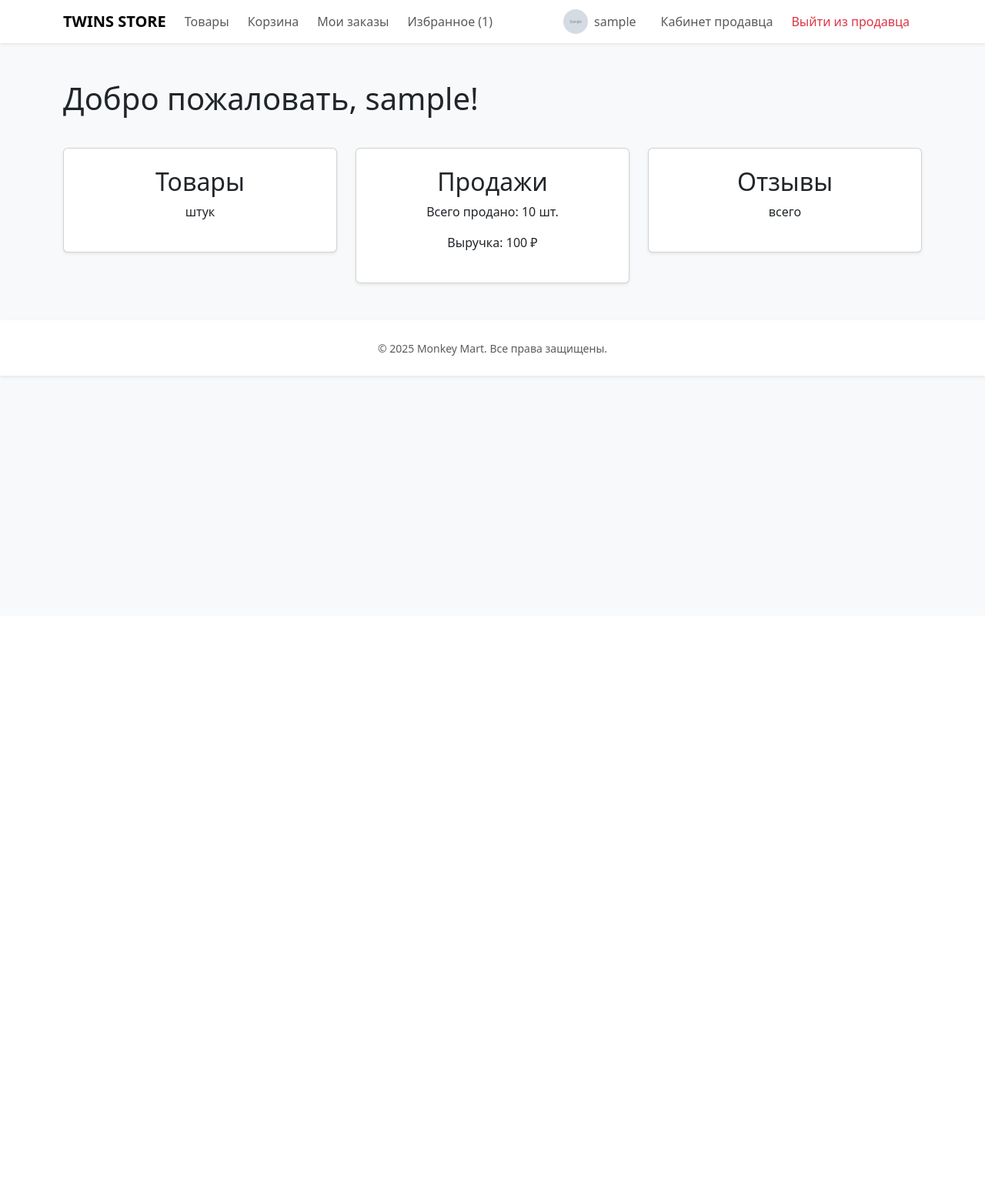
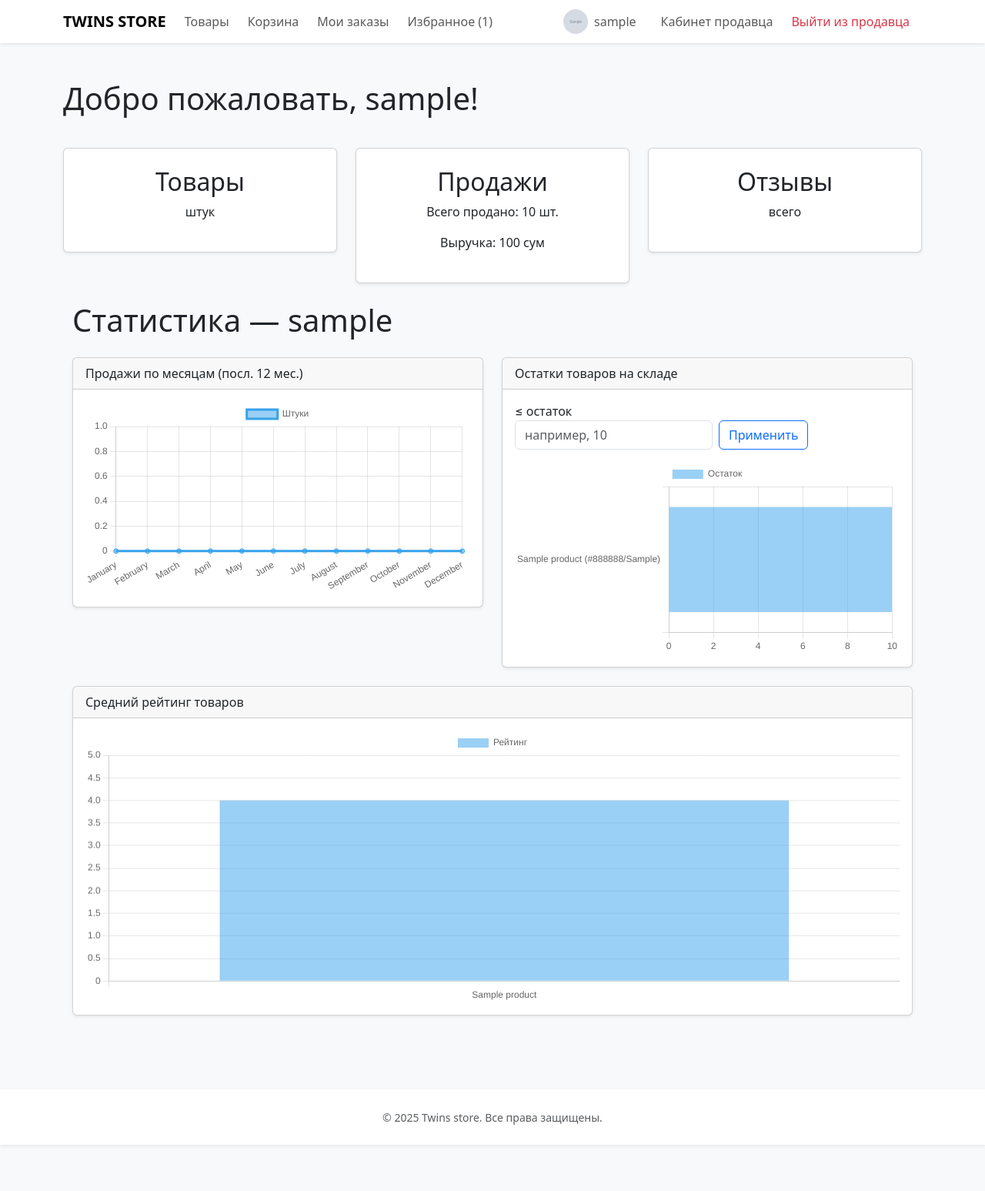
Before and after one commit to baxtiyorsamugov/marketplace, a Django app: page /sellers/dashboard/ in a window 1280 px wide. Shown: the whole page at 77% size. Before the commit the page ends 491 px from the top, so only its background shows below. Run offline with Django 4.2, Linux system fonts and the light colour scheme; a user stored in the database is signed in; tables that the repository leaves empty hold one stand-in row (values such as "Sample post"); grey boxes marked "Sample" are stand-in pictures.

Commit message:
added statistics for seller with diagrams

```diff
--- a/sellers/views.py
+++ b/sellers/views.py
@@ -13,7 +13,9 @@
 from orders.models import OrderItem
 from reviews.models import Review
 from reviews.forms import SellerResponseForm
-from django.db.models import Sum, F
+from django.db.models import Sum, F, Count, Avg
+from django.utils import timezone
+import calendar
 from django.http import JsonResponse
 
 
@@ -34,6 +36,58 @@
     def get_context_data(self, **ctx):
         ctx = super().get_context_data(**ctx)
         profile = self.request.user.sellerprofile
+
+        # ----- 1) данные по продажам (как было) -----
+        now = timezone.now()
+        one_year_ago = now.replace(year=now.year - 1)
+        sales = (OrderItem.objects
+                 .filter(variant__product__seller=profile, order__created_at__gte=one_year_ago)
+                 .annotate(month=F('order__created_at__month'))
+                 .values('month')
+                 .annotate(total_qty=Sum('quantity'))
+                 )
+        months = [calendar.month_name[i] for i in range(1, 13)]
+        sales_data = [0] * 12
+        for s in sales:
+            sales_data[s['month'] - 1] = s['total_qty']
+
+        # ----- 2) stock-фильтр -----
+        # читаем GET-параметр ?stock_below=...
+        try:
+            stock_below = int(self.request.GET.get('stock_below', ''))
+        except ValueError:
+            stock_below = None
+
+        variants_qs = ProductVariant.objects.filter(product__seller=profile)
+        if stock_below is not None:
+            variants_qs = variants_qs.filter(stock__lte=stock_below)
+
+        variants = variants_qs.values('id', 'product__title', 'color', 'size', 'stock')
+        var_labels = [f"{v['product__title']} ({v['color']}/{v['size']})" for v in variants]
+        var_stock = [v['stock'] for v in variants]
+
+        # ----- 3) рейтинги (как было) -----
+        ratings = (Review.objects
+                   .filter(product__seller=profile, approved=True)
+                   .values('product__title')
+                   .annotate(avg_rating=Avg('rating'))
+                   )
+        prod_labels = [r['product__title'] for r in ratings]
+        prod_rating = [round(r['avg_rating'], 2) for r in ratings]
+
+        ctx.update({
+            # для графика продаж
+            'chart_months': months,
+            'chart_sales': sales_data,
+            # для графика остатков
+            'chart_variants': var_labels,
+            'chart_stock': var_stock,
+            'stock_below': stock_below,
+            # для графика рейтингов
+            'chart_products': prod_labels,
+            'chart_ratings': prod_rating,
+        })
+
         ctx['sales_count'] = OrderItem.objects.filter(
             variant__product__seller=profile
         ).aggregate(total=Sum('quantity'))['total'] or 0
--- a/templates/base.html
+++ b/templates/base.html
@@ -82,7 +82,7 @@
 
 <footer class="bg-white text-center py-4 shadow-sm">
   <div class="container">
-    <small class="text-muted">© 2025 Monkey Mart. Все права защищены.</small>
+    <small class="text-muted">© 2025 Twins store. Все права защищены.</small>
   </div>
 </footer>
 
--- a/templates/sellers/dashboard.html
+++ b/templates/sellers/dashboard.html
@@ -13,7 +13,7 @@
     <a href="{% url 'seller:stats' %}" class="card text-center p-4 shadow-sm text-decoration-none">
       <h2>Продажи</h2>
       <p>Всего продано: {{ sales_count }} шт.</p>
-      <p>Выручка: {{ revenue|floatformat:0 }} ₽</p>
+      <p>Выручка: {{ revenue|floatformat:0 }} сум</p>
     </a>
   </div>
   <div class="col-md-4">
@@ -23,4 +23,105 @@
     </a>
   </div>
 </div>
+
+<div class="container py-4">
+  <h1 class="mb-4">Статистика — {{ request.user.username }}</h1>
+
+  <div class="row">
+    <!-- график продаж -->
+    <div class="col-md-6 mb-4">
+      <div class="card shadow-sm">
+        <div class="card-header">Продажи по месяцам (посл. 12 мес.)</div>
+        <div class="card-body">
+          <canvas id="salesChart"></canvas>
+        </div>
+      </div>
+    </div>
+
+    <!-- фильтр и график остатков -->
+    <div class="col-md-6 mb-4">
+      <div class="card shadow-sm">
+        <div class="card-header">Остатки товаров на складе</div>
+        <div class="card-body">
+          <form method="get" class="row g-2 align-items-end mb-3">
+            <div class="col-auto">
+              <label for="stock_below" class="form-label mb-0">≤ остаток</label>
+              <input
+                type="number"
+                class="form-control"
+                name="stock_below"
+                id="stock_below"
+                min="0"
+                value="{{ stock_below|default_if_none:'' }}"
+                placeholder="например, 10"
+              >
+            </div>
+            <div class="col-auto">
+              <button type="submit" class="btn btn-outline-primary">Применить</button>
+            </div>
+          </form>
+          <canvas id="stockChart" style="max-height:400px;"></canvas>
+        </div>
+      </div>
+    </div>
+  </div>
+
+  <!-- график рейтингов -->
+  <div class="row">
+    <div class="col-12 mb-4">
+      <div class="card shadow-sm">
+        <div class="card-header">Средний рейтинг товаров</div>
+        <div class="card-body">
+          <canvas id="ratingChart" height="100"></canvas>
+        </div>
+      </div>
+    </div>
+  </div>
+</div>
+
+</div>
 {% endblock %}
+
+{% block extra_scripts %}
+  <script src="https://cdn.jsdelivr.net/npm/chart.js"></script>
+  <script>
+    (function(){
+      // продажи
+      new Chart(document.getElementById('salesChart'), {
+        type: 'line',
+        data: {
+          labels: {{ chart_months|safe }},
+          datasets: [{ label: 'Штуки', data: {{ chart_sales|safe }}, fill: false, tension: 0.3 }]
+        },
+        options: { responsive: true, scales:{ y:{ beginAtZero:true }}}
+      });
+
+      // остатки
+      new Chart(document.getElementById('stockChart'), {
+        type: 'bar',
+        data: {
+          labels: {{ chart_variants|safe }},
+          datasets: [{ label: 'Остаток', data: {{ chart_stock|safe }} }]
+        },
+        options: {
+          responsive: true,
+          indexAxis: 'y',
+          scales:{ x:{ beginAtZero:true }}
+        }
+      });
+
+      // рейтинги
+      new Chart(document.getElementById('ratingChart'), {
+        type: 'bar',
+        data: {
+          labels: {{ chart_products|safe }},
+          datasets: [{ label: 'Рейтинг', data: {{ chart_ratings|safe }} }]
+        },
+        options: {
+          responsive: true,
+          scales: { y:{ beginAtZero:true, max:5 }}
+        }
+      });
+    })();
+  </script>
+{% endblock %}
```
